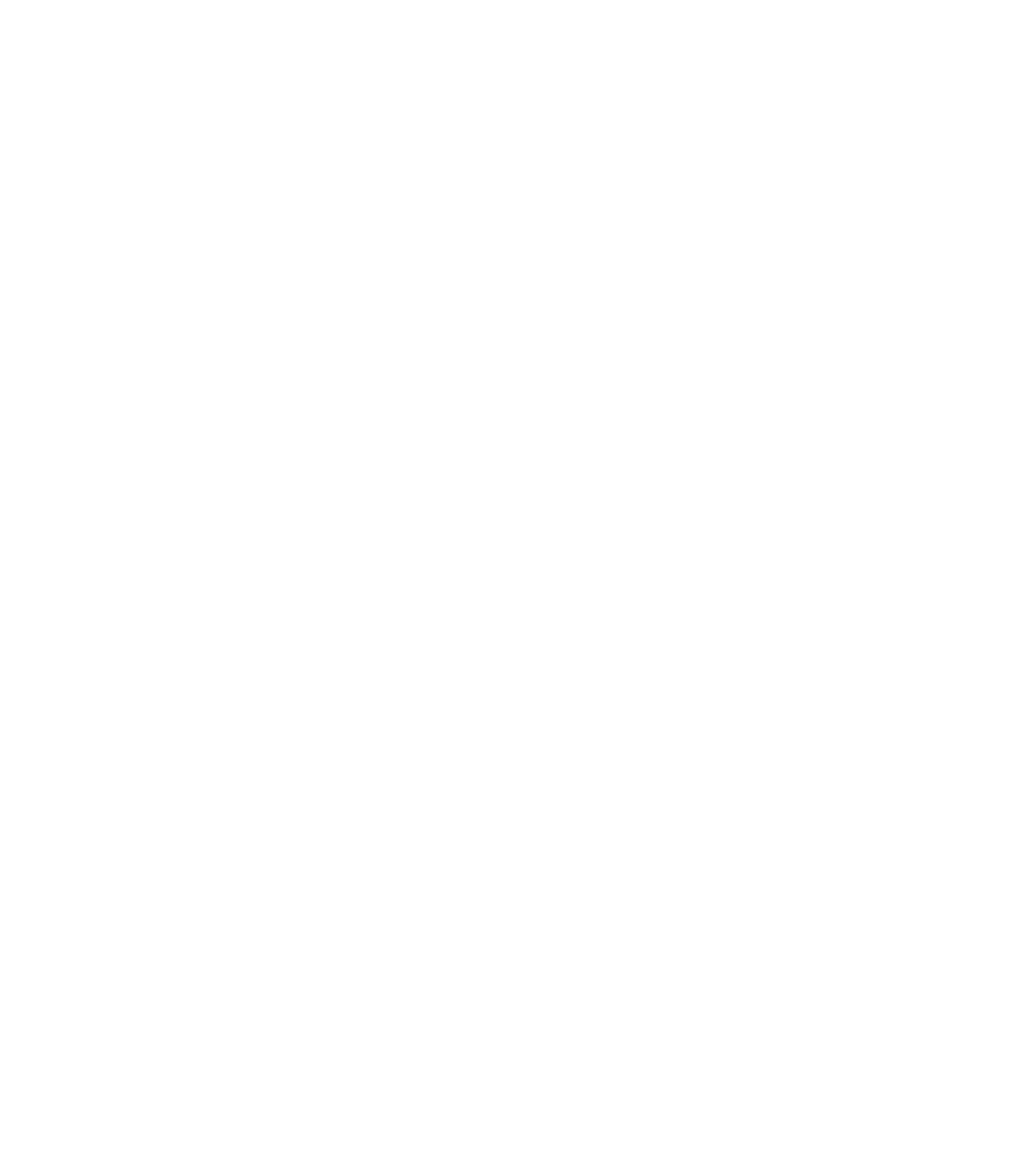
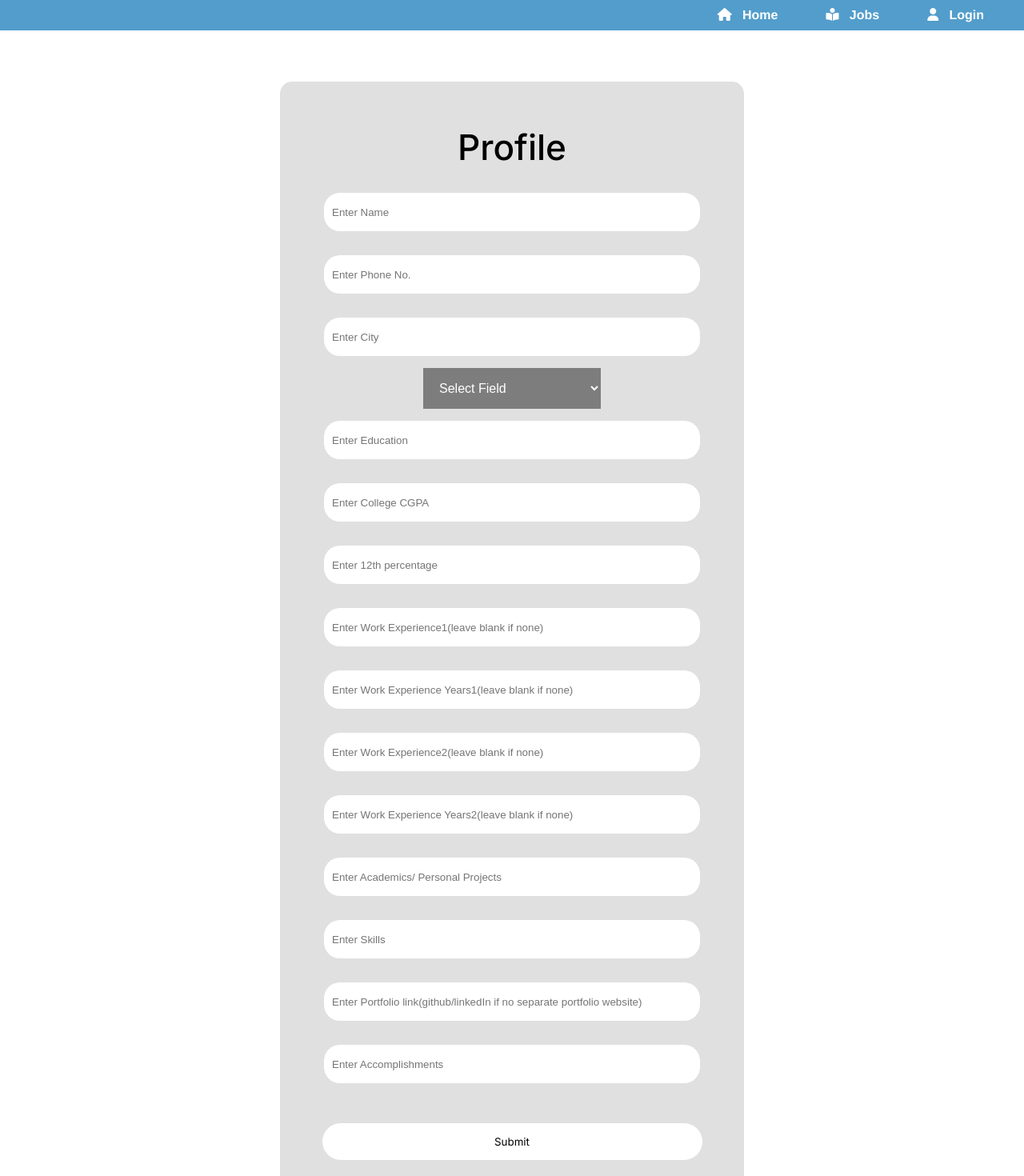
Before and after one commit to jahnvi2204/project-exhibition2, a React (Vite) app in the folder frontend/: page /profile/1 in a window 1280 px wide. Before the commit this address had no page. Shown: the top 1470 px of the page at 80% size. Before the commit the page ends 800 px from the top, so only its background shows below. Built offline with nearby package versions, Linux system fonts and the light colour scheme; a web font is replaced by a local one.

Commit message:
employe profile form implemented

```diff
--- a/frontend/src/App.jsx
+++ b/frontend/src/App.jsx
@@ -12,7 +12,7 @@ function App() {
       <Route path='/' element={<Home />} />
       <Route path='/employeelogin' element={<EmployeeLogin />} />
       <Route path='/employeeregister' element={<EmployeeRegister />} />
-      <Route path='/profile' element={<Profile />} />
+      <Route path='/profile/:username' element={<Profile />} />
     </Routes>
   )
 }
--- a/frontend/src/pages/employeeLogin.jsx
+++ b/frontend/src/pages/employeeLogin.jsx
@@ -16,7 +16,7 @@ function EmployeeLogin() {
         .post(`http://localhost:5555/employeeauth/login`, {"username" : username, "password" : password})
         .then((res) => {
             setInvalid('');
-            navigate('/profile');
+            navigate(`/profile/${username}`);
             console.log(res);
             var token = res.data.accessToken;
             localStorage.setItem('accessToken', token);
--- a/frontend/src/pages/profile.jsx
+++ b/frontend/src/pages/profile.jsx
@@ -6,7 +6,9 @@ import Navbar from './navbar.jsx';
 import './profile-styles.css';
 
 function Profile() {
+    const [invalid, setInvalid] = useState('');
     const [phoneNo, setPhoneNo] = useState('');
+    const [name, setName] = useState('');
     const [city, setCity] = useState('');
     const [selectedField, setSelectedField] = useState('');
     const [education, setEducation] = useState('');
@@ -20,10 +22,42 @@ function Profile() {
     const [skills, setSkills] = useState('');
     const [portfolioLink, setPortfolioLink] = useState('');
     const [accomplishments, setAccomplishments] = useState('');
+    let { username } = useParams();
 
-    const handleSubmit = () => {
-        // Handle form submission here
-        console.log('Form submitted!');
+    const navigate = useNavigate();
+
+    const handleSubmit = async() => {
+        await axios
+        .post(`http://localhost:5555/profile`, {"profile":{
+            'username': username,
+            'name': name,
+            'phoneNumber': phoneNo,
+            'city': city,
+            'field': selectedField,
+            'education': education,
+            'collegeCGPA': collegeCGPA,
+            '_12thPercentage': twelfthPercentage,
+            'workExperience1': workExp1,
+            'workExperienceYears1': workExpYears1,
+            'workExperience2': workExp2,
+            'workExperienceYears2': workExpYears2,
+            'projects': projects,
+            'skills': skills,
+            'portfolioLink': portfolioLink,
+            'accomplishments': accomplishments}
+        })
+        .then((res) => {
+            navigate('/');
+            console.log(res);
+            setInvalid("");
+        })
+        .catch((error) => {
+            if(error.response){
+                setInvalid(error.response.data.message);
+            }
+
+            console.log(error.message);
+        })
     };
 
     return (
@@ -32,6 +66,9 @@ function Profile() {
             <div className="container">
                 <div className="profile">
                     <div className="profile-header">Profile</div>
+                    <div className="profile-input">
+                        <input placeholder="Enter Name" value={name} onChange={(e) => setName(e.target.value)} />
+                    </div>
                     <div className="profile-input">
                         <input placeholder="Enter Phone No." value={phoneNo} onChange={(e) => setPhoneNo(e.target.value)} />
                     </div>
@@ -97,6 +134,7 @@ function Profile() {
                     <div className="profile-button">
                         <button onClick={handleSubmit}>Submit</button>
                     </div>
+                    <span className='invalid'>{invalid}</span>
                 </div>
             </div>
         </>
```
Also changed, not shown: 2 other files (tests, documents, lock files or other folders).
